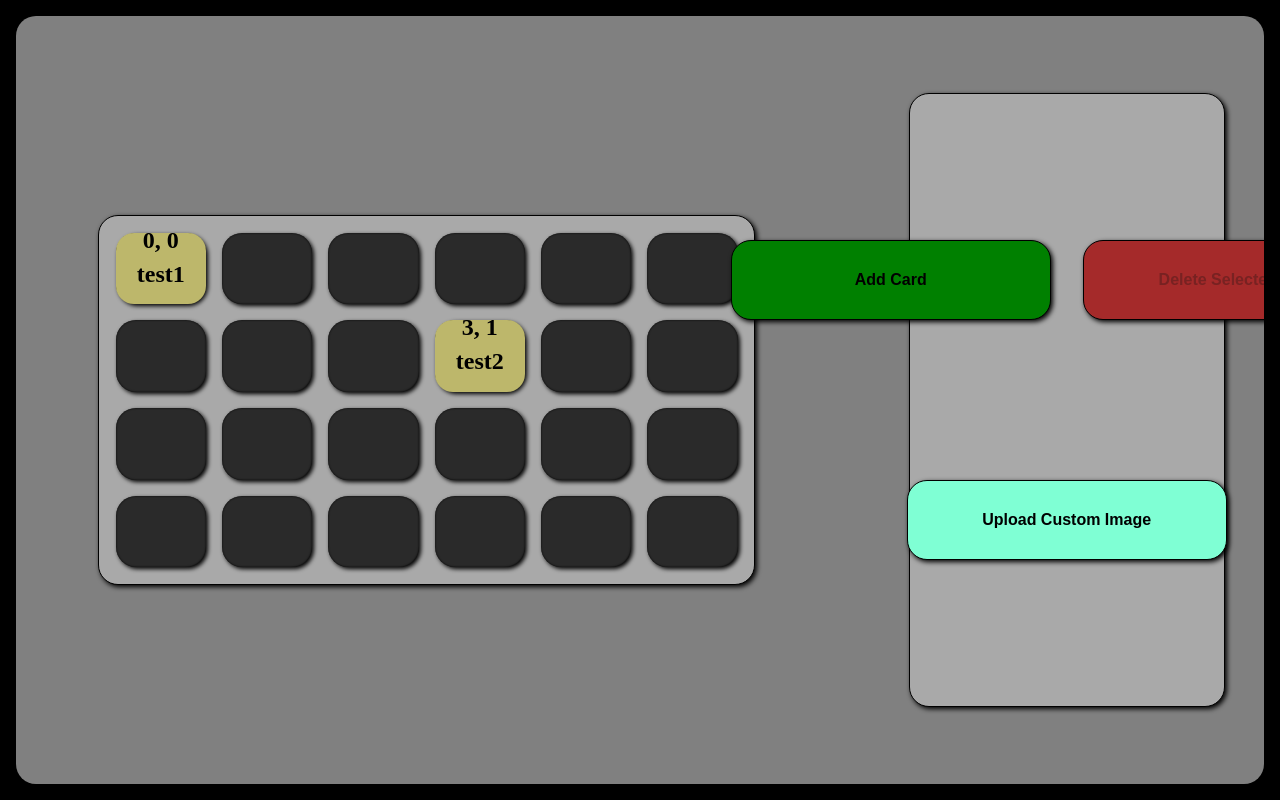
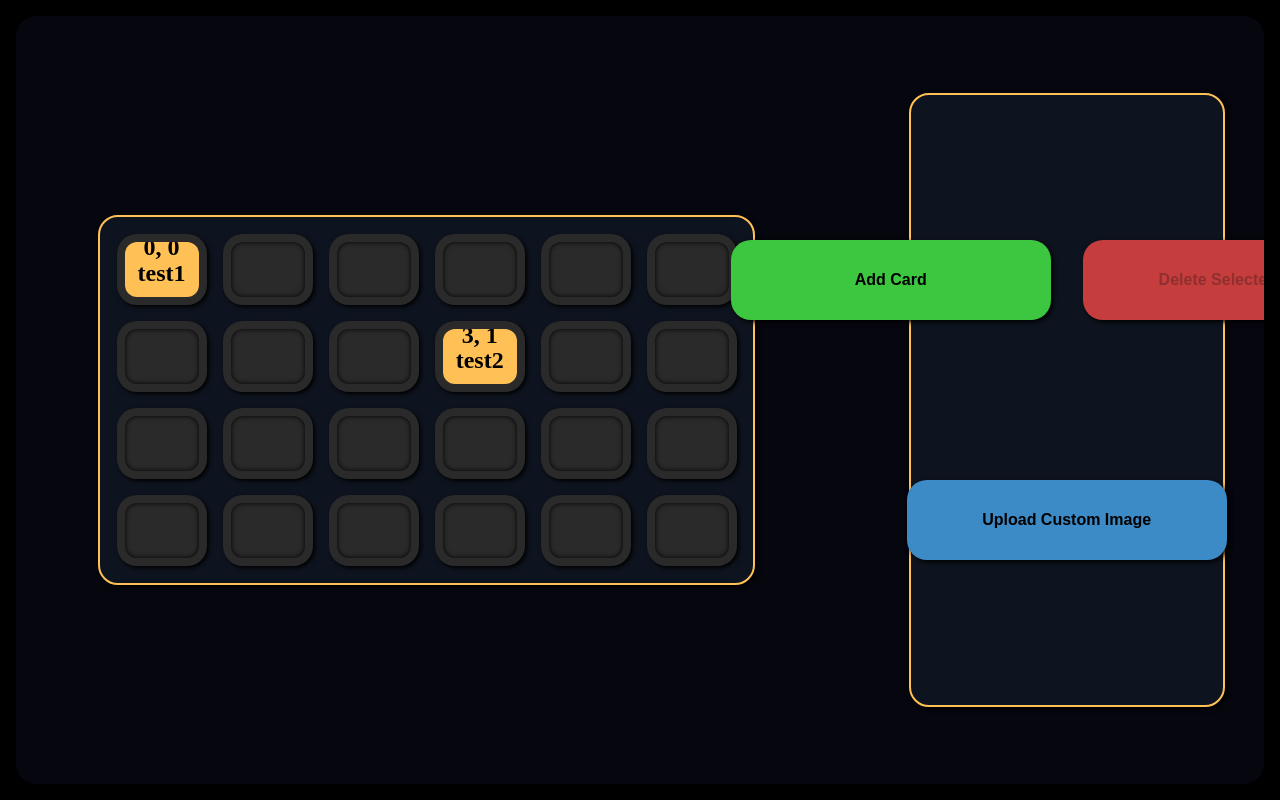
Before and after one commit to ManuelSPereira/VueJs-User-Interaction-Test, a Vue app: page / in a window 1280 px wide. Built offline with nearby package versions, Linux system fonts and the light colour scheme; the HTML template or start-up script is replaced by a standard one.

Commit message:
terminado

```diff
--- a/src/App.vue
+++ b/src/App.vue
@@ -1244,7 +1244,7 @@ function tuneGridStyle(){
 
   #main{
 
-    background-color: gray;
+    background-color: var(--color-primary-sel);
 
     height: 100%;
     width: 100%;
@@ -1283,12 +1283,12 @@ function tuneGridStyle(){
 
     grid-template-rows: 1fr 1fr;
 
-    background-color: darkgray;
+    background-color: var(--color-secondary-sel);
 
     gap: 10rem;
 
     box-shadow: 2px 2px 5px black;
-    border: 1px solid black;
+    border: 2px solid var(--color-accentA-sel);
 
   }
 
@@ -1308,13 +1308,17 @@ function tuneGridStyle(){
   .cardAction {
     background-color: beige;
 
-    border: 1px solid black;
+    border: 3px solid transparent;
 
     box-shadow: 2px 2px 5px black;
 
+    transition: border 100ms ease-in, box-shadow 100ms ease-in;
+
   }
 
   .cardAction:hover {
+
+    border: 3px solid white;
 
     box-shadow:
       2px 2px 5px black,
@@ -1323,9 +1327,11 @@ function tuneGridStyle(){
 
   .cardAction:active {
 
+    border: 3px solid var(--color-accentA-sel);
+
     box-shadow:
       2px 2px 5px black,
-      inset 0px 0px 20px black;
+      inset 0px 0px 20px var(--color-primary-sel);
 
   }
 
@@ -1340,17 +1346,17 @@ function tuneGridStyle(){
   }
 
   #addCardBtn {
-    background-color: green;
+    background-color: var(--color-buttonAccept-sel);
 
   }
 
   #deleteCardBtn {
-    background-color: brown;
+    background-color: var(--color-buttonReject-sel);
 
   }
 
   #uploadImgBtn {
-    background-color: aquamarine;
+    background-color: var(--color-buttonAditional-sel);
 
     align-self: center;
     justify-self: center;
@@ -1369,7 +1375,7 @@ function tuneGridStyle(){
 
     grid-column: span 2;
 
-    background-color: darkgray;
+    background-color: var(--color-secondary-sel);
 
 
     display: grid;
@@ -1385,7 +1391,7 @@ function tuneGridStyle(){
     box-shadow:
       2px 2px 5px black;
 
-    border: 1px solid black;
+    border: 2px solid var(--color-accentA-sel);
 
   }
 
@@ -1398,19 +1404,29 @@ function tuneGridStyle(){
     grid-template-columns: 1fr;
     grid-template-rows: 1fr;
 
+    border: 8px solid transparent;
+
     box-shadow:
-      2px 2px 4px black,
-      inset 0px 0px 2px black;
+    inset 0px 0px 5px black,
+    2px 2px 4px black;
+
+
+
+
+    transition: box-shadow 100ms ease-in, border 100ms ease-in;
 
 
   }
 
 
   .empty.proximity {
-    border: 2px solid white;
+    border: 8px solid white;
+
+    transition: box-shadow 100ms ease-in, border 100ms ease-in;
 
     box-shadow:
       inset 0px 0px 10px white,
+      0px 0px 10px white,
       2px 2px 4px black;
 
   }
@@ -1422,12 +1438,11 @@ function tuneGridStyle(){
   }
 
   .card{
-    background-color: darkkhaki;
+    background-color: var(--color-accentA-sel);
 
     display: grid;
 
     grid-template-rows: 1fr 5fr;
-
 
     padding: 2px;
 
@@ -1436,9 +1451,11 @@ function tuneGridStyle(){
 
     justify-items: center;
 
-    border-radius: 18px;
+    border-radius: 12px;
 
     overflow: hidden;
+
+    transition: background-color 0.2s ease-in-out;
 
   }
 
@@ -1452,6 +1469,8 @@ function tuneGridStyle(){
 
     display: grid;
 
+
+
   }
 
   .card > div > h2 {
@@ -1467,12 +1486,16 @@ function tuneGridStyle(){
 
 
   .card.highlighted {
-    background-color: aliceblue;
+    background-color: var(--color-accentC-sel);
+
+    transition: background-color 20ms ease-in-out;
+
   }
 
   .card.selected{
-    background-color: aquamarine;
+    background-color: var(--color-accentB-sel);
     z-index: 10;
+
 
     box-shadow: 0px 0px 20px black;
 
--- a/src/assets/base.css
+++ b/src/assets/base.css
@@ -25,6 +25,20 @@
 
 }
 
+:root {
+
+  --color-primary-sel: #06060f;
+  --color-secondary-sel: #0e141f;
+  --color-accentA-sel: #ffc156;
+  --color-accentB-sel: #19fff0;
+  --color-accentC-sel: #ffcac2;
+
+  --color-buttonAccept-sel: #3dc63f;
+  --color-buttonReject-sel: #c63d3d;
+  --color-buttonAditional-sel: #3d8bc6;
+
+}
+
 body {
 
   border-radius: 0;
```
